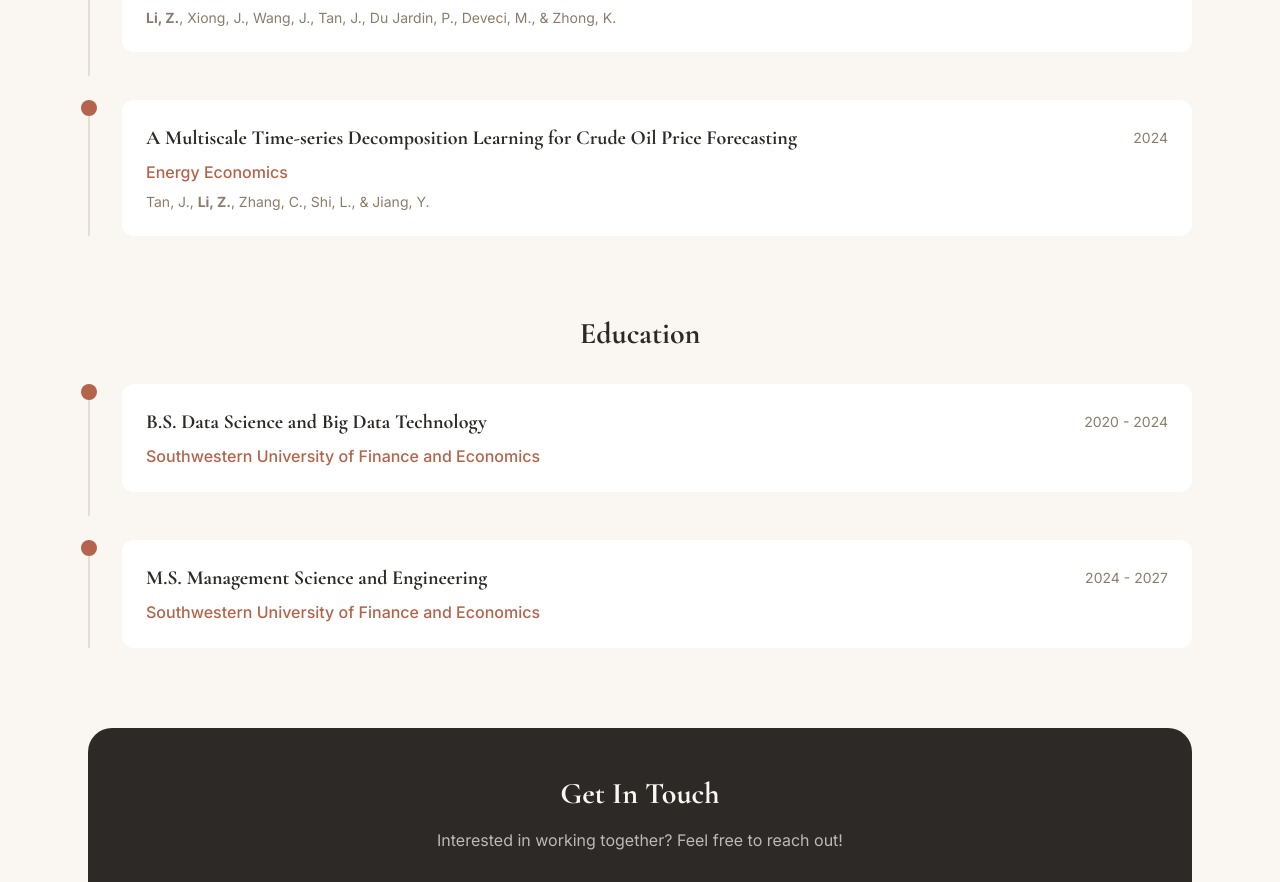
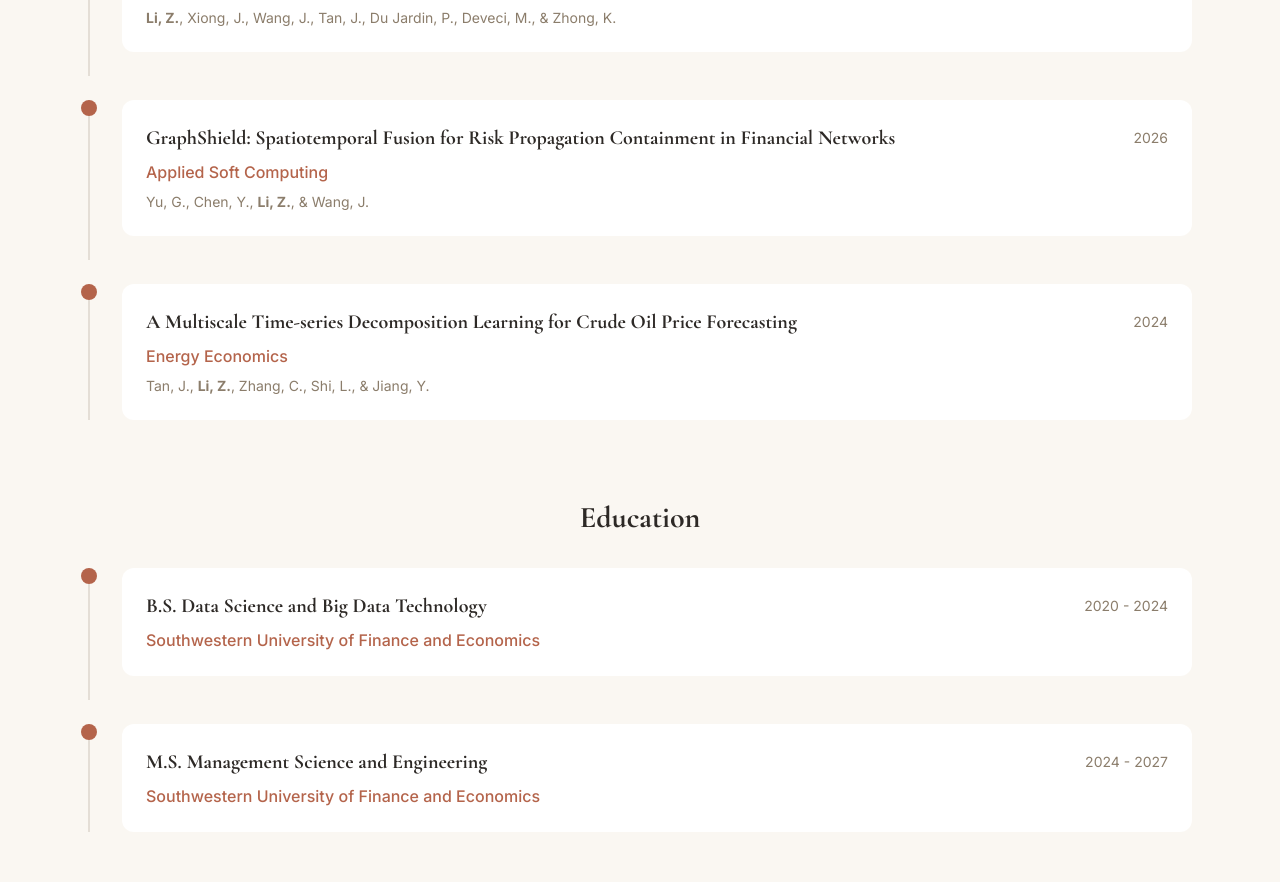
Before and after one commit to LZXCyrus/LZXCyrus.github.io, a React (Vite) app: page /about in a window 1280 px wide. Shown: the part 1226-2108 px from the top of the page. Built offline with nearby package versions, Linux system fonts and the light colour scheme.

Commit message:
Update AboutPage.tsx

```diff
--- a/src/pages/AboutPage.tsx
+++ b/src/pages/AboutPage.tsx
@@ -44,7 +44,16 @@ const AboutPage = () => {
         </>
       ),
     },
-
+    {
+      title: 'GraphShield: Spatiotemporal Fusion for Risk Propagation Containment in Financial Networks',
+      company: 'Applied Soft Computing',
+      period: '2026',
+      description: (
+        <>
+          Yu, G., Chen, Y., <span className="font-bold">Li, Z.</span>, & Wang, J.
+        </>
+      ),
+    },
     {
       title: 'A Multiscale Time-series Decomposition Learning for Crude Oil Price Forecasting',
       company: 'Energy Economics',
```
